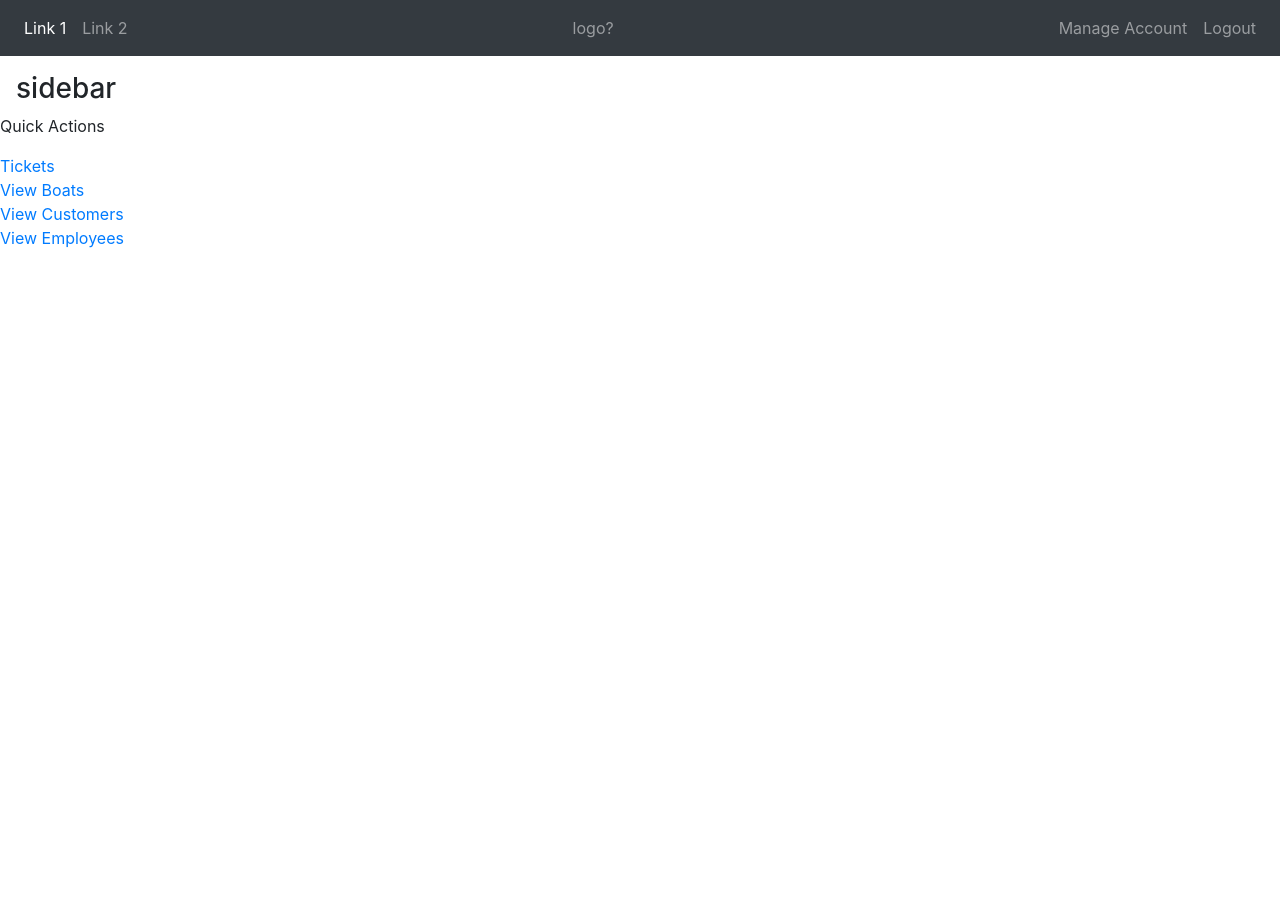
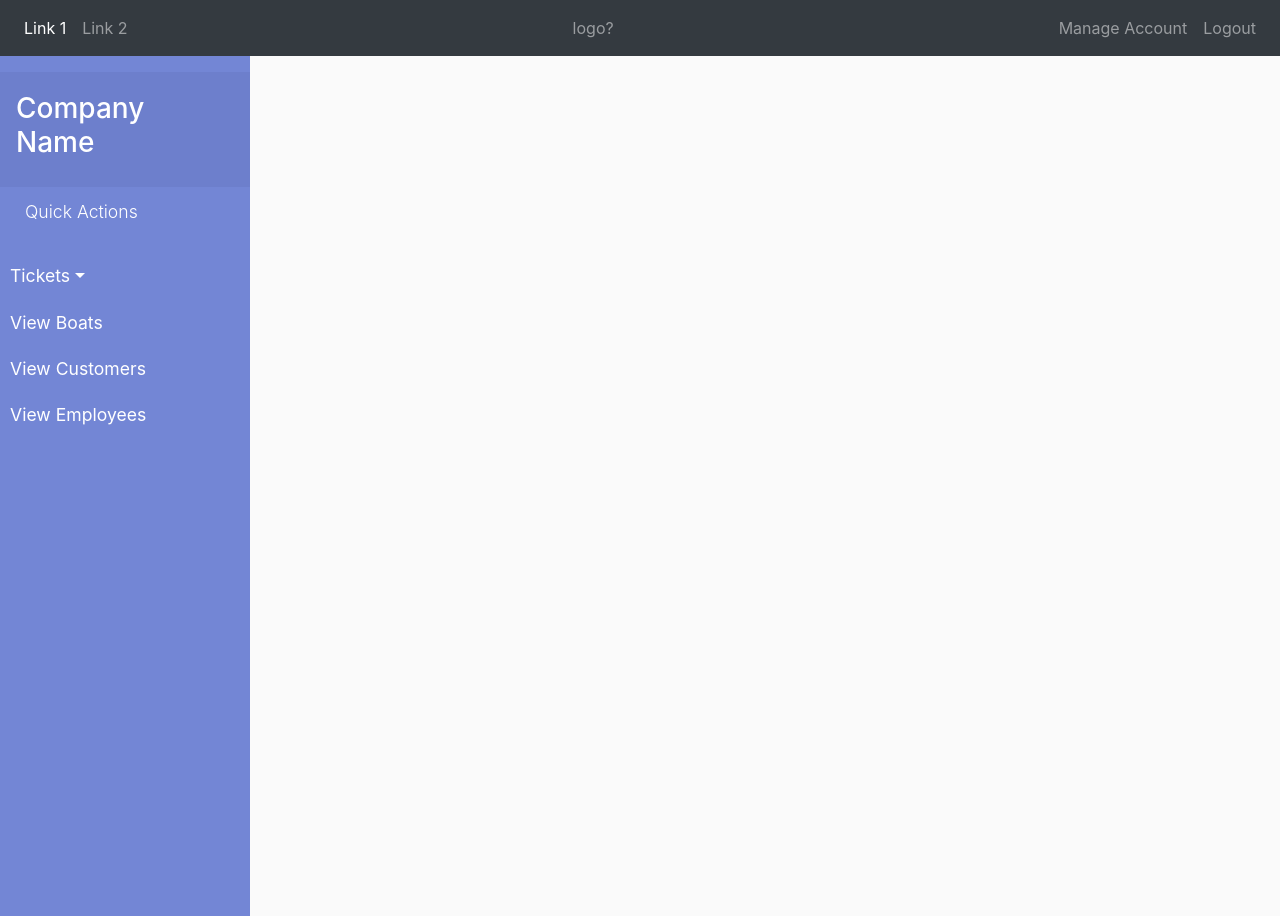
Before and after one commit to connorgannaway/dockmate, a Django app: page / in a window 1280 px wide. Run offline with Django 3.2, Linux system fonts and the light colour scheme; some libraries are stand-ins or nearby versions.

Commit message:
sidebar work

```diff
--- a/dockmate/tickets/static/tickets/main.css
+++ b/dockmate/tickets/static/tickets/main.css
@@ -0,0 +1,71 @@
+.wrapper{
+    width: 100%;
+    display: flex;
+}
+
+#sidebar{
+    width: 250px;
+    position: fixed;
+    top: -1;
+    left: 0;
+    height: 100vh;
+    z-index: 999;
+    background: #7386D5;
+    color: #fff;
+}
+
+body {
+    background: #fafafa;
+}
+
+p {
+    font-size: 1.1em;
+    font-weight: 300;
+    line-height: 1.7em;
+    color: #999;
+}
+
+a, a:hover, a:focus {
+    color: inherit;
+    text-decoration: none;
+    transition: all 0.3s;
+}
+
+.sidebarButton {
+    padding-left: 5%;
+}
+
+#sidebar .sidebar-header {
+    padding: 20px;
+    background: #6d7fcc;
+}
+
+#sidebar ul.components {
+    padding: 20px 0;
+    border-bottom: 1px solid #47748b;
+}
+
+#sidebar ul p {
+    color: #fff;
+    padding: 10px;
+}
+
+#sidebar ul li a {
+    padding: 10px;
+    font-size: 1.1em;
+    display: block;
+}
+#sidebar ul li a:hover {
+    color: #7386D5;
+    background: #fff;
+}
+
+#sidebar ul li.active > a, a[aria-expanded="true"] {
+    color: #fff;
+    background: #6d7fcc;
+}
+ul ul a {
+    font-size: 0.9em !important;
+    padding-left: 30px !important;
+    background: #6d7fcc;
+}
--- a/dockmate/tickets/templates/tickets/base.html
+++ b/dockmate/tickets/templates/tickets/base.html
@@ -7,7 +7,10 @@
 
     <!--bootstrap4 stylesheet-->
     <link rel="stylesheet" href="https://maxcdn.bootstrapcdn.com/bootstrap/4.0.0/css/bootstrap.min.css" integrity="sha384-Gn5384xqQ1aoWXA+058RXPxPg6fy4IWvTNh0E263XmFcJlSAwiGgFAW/dAiS6JXm" crossorigin="anonymous">
+    <!--main stylesheet-->
     <link rel="stylesheet" href="{% static 'tickets/main.css' %}">
+    <!-- Scrollbar Custom CSS -->
+    <link rel="stylesheet" href="https://cdnjs.cloudflare.com/ajax/libs/malihu-custom-scrollbar-plugin/3.1.5/jquery.mCustomScrollbar.min.css">
 
     <title>Dockmate Home</title>
 </head>
@@ -45,13 +48,15 @@
         <div class="wrapper">
             <!--Sidebar-->
             <nav id="sidebar">
-                <div class="sidebar-header pl-3 mt-3">
-                    <h3>sidebar</h3>
+                <div class=" container sidebar-header pl-3 mt-3">
+                    <h3>Company Name</h3>
                 </div>
                 <ul class="navbar-nav">
-                  <p>Quick Actions</p>
+                  <div class="container justify-content-center">
+                    <p>Quick Actions</p>
+                  </div>
                   <li>
-                    <a href="#ticketsSubmenu" data-toggle="collapse" aria-expanded="false" class="">Tickets</a>
+                    <a href="#ticketsSubmenu" data-toggle="collapse" aria-expanded="false" class="dropdown-toggle">Tickets</a>
                     <ul class="collapse" id="ticketsSubmenu">
                       <li>
                         <a href="#">Create Ticket</a>
@@ -75,6 +80,14 @@
             </nav>
             <!--page body-->
             <div id="content">
+                <div class="container-fluid">
+
+                    <button type="button" id="sidebarCollapse" class="btn btn-info sidebarButton">
+                        <i class="fas fa-align-right"></i>
+                        <span>Toggle Sidebar</span>
+                    </button>
+                </div>
+
                 {% block content %}{% endblock %}
             </div>
 
@@ -92,4 +105,7 @@
 <script src="https://maxcdn.bootstrapcdn.com/bootstrap/4.0.0/js/bootstrap.min.js" integrity="sha384-JZR6Spejh4U02d8jOt6vLEHfe/JQGiRRSQQxSfFWpi1MquVdAyjUar5+76PVCmYl" crossorigin="anonymous"></script>
 <!--main javascript-->
 <script src="{% static 'tickets/main.js' %}"></script>
+<!-- jQuery Custom Scroller CDN -->
+<script src="https://cdnjs.cloudflare.com/ajax/libs/malihu-custom-scrollbar-plugin/3.1.5/jquery.mCustomScrollbar.concat.min.js"></script>
+
 </html>
```
